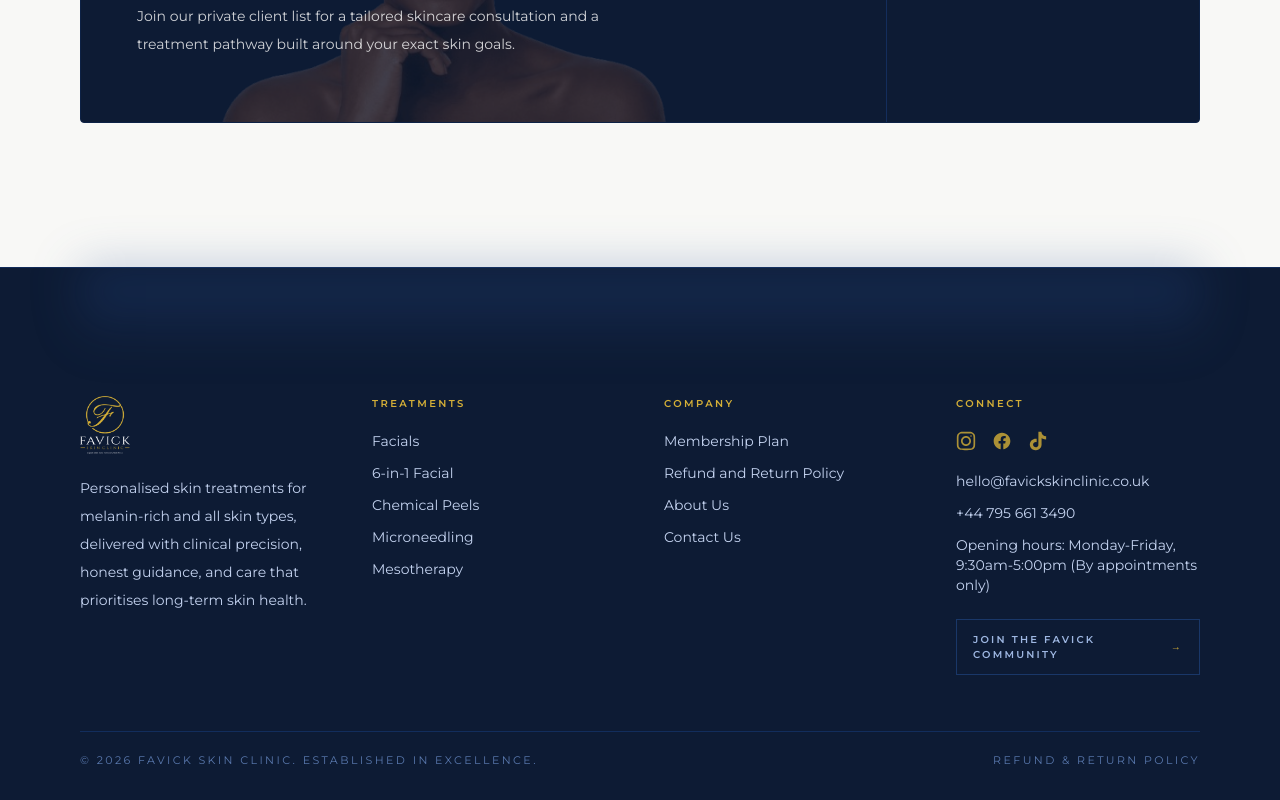
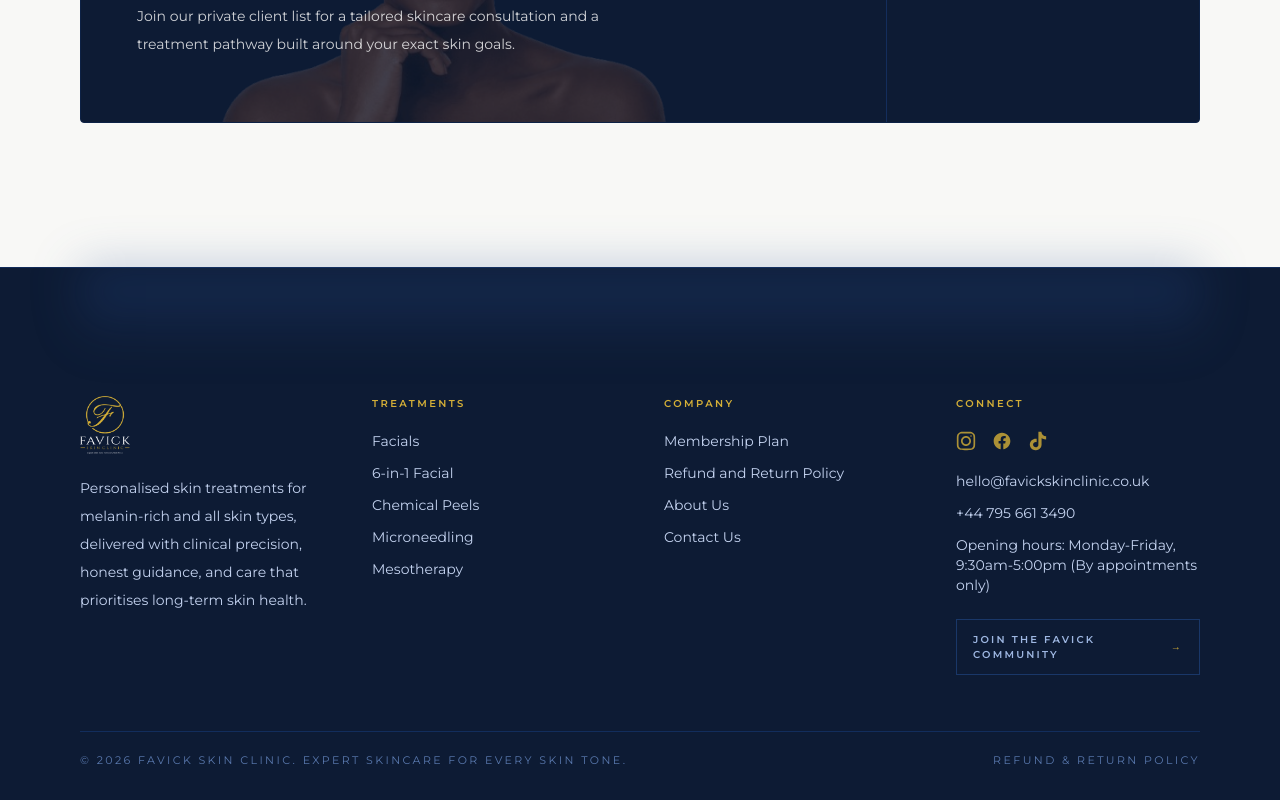
Before and after one commit to victorgbonna/favick-clinic, a Next.js app: page / in a window 1280 px wide. Shown: the part 4292-5092 px from the top of the page. Built offline with nearby package versions, Linux system fonts and the light colour scheme; a web font is replaced by a local one.

Commit message:
expert skincare for every skin tone

```diff
--- a/src/components/helper/footer.jsx
+++ b/src/components/helper/footer.jsx
@@ -114,7 +114,7 @@ export default function Footer() {
             </div>
 
             <div className="mx-auto mt-14 flex max-w-7xl flex-col items-start justify-between gap-4 border-t border-[#122d5c] pt-5 text-[11px] uppercase tracking-[0.22em] text-[#5978ad] md:flex-row md:items-center">
-                <p>&copy; {year} {API_ENDPOINTS.BRAND_NAME_LONG}. Established in Excellence.</p>
+                <p>&copy; {year} {API_ENDPOINTS.BRAND_NAME_LONG}. Expert Skincare for Every Skin Tone.</p>
                 <div className="flex items-center gap-6">
                     <Link href="#refund-return-policy" className="hover:text-[#a9c0e8]">Refund & Return Policy</Link>
                     {/* <Link href="#" className="hover:text-[#a9c0e8]">Terms</Link> */}
```
